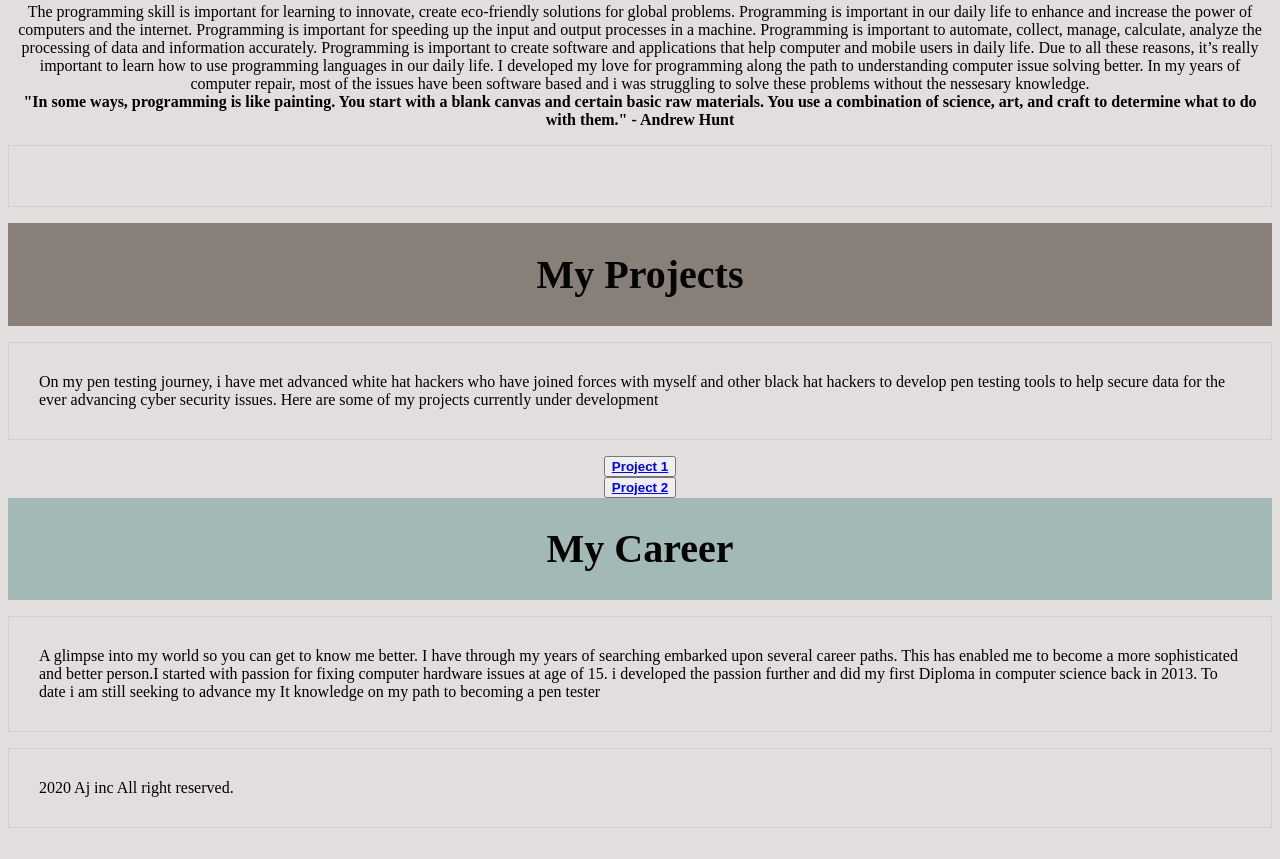
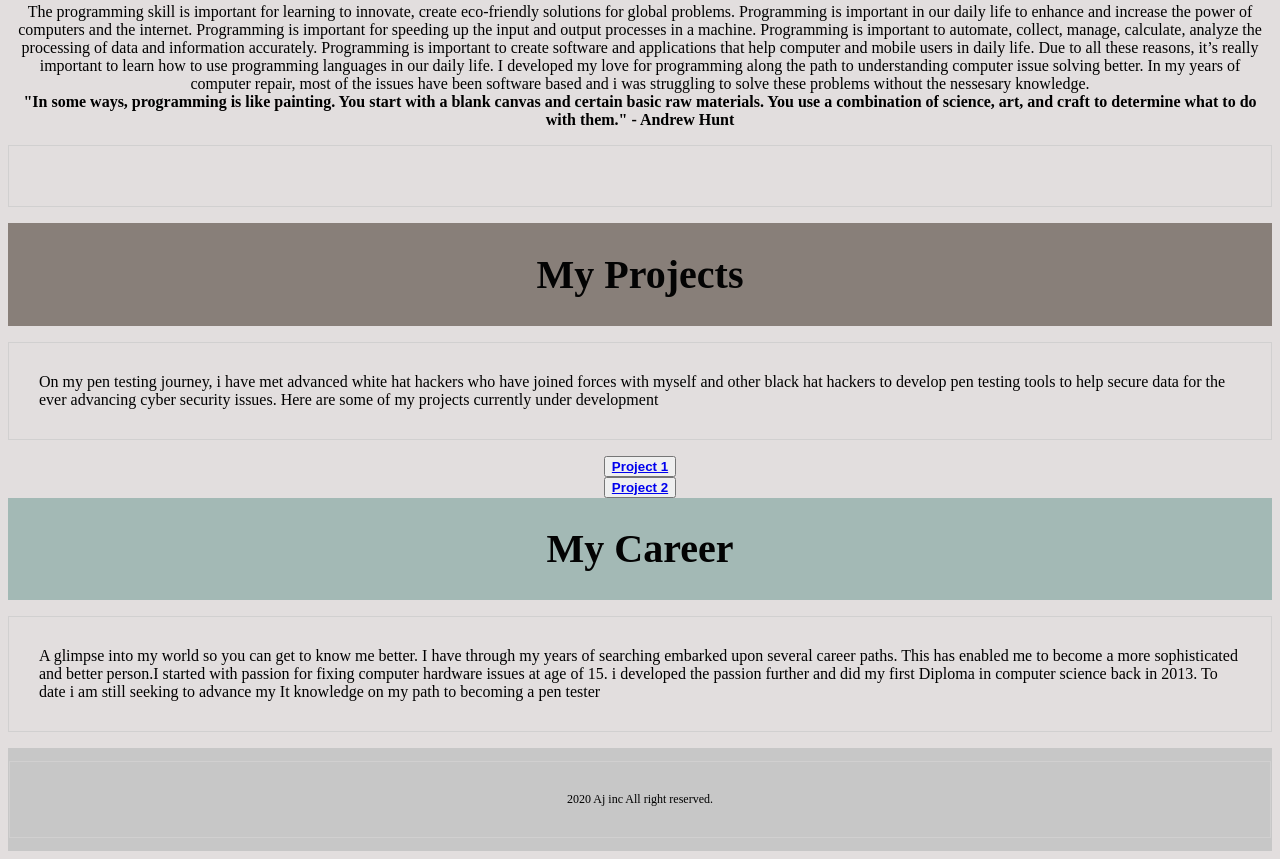
Before and after one commit to abduljabbarAg/Myportfolioip, a plain HTML site: page index.html in a window 1280 px wide. Shown: the part 695-1554 px from the top of the page. Drawn offline with Linux system fonts and the light colour scheme.

Commit message:
added footer styling with padding

```diff
--- a/styles.css
+++ b/styles.css
@@ -71,3 +71,13 @@ ul {
   .active {
     background-color: #4CAF50;
   }
+
+  /*Footer Settings*/
+footer {
+    text-align: center;
+    padding: 1px;
+    background-color: #c7c7c7;
+  }
+  footer p {
+    font-size: 0.75rem;
+  }
```
